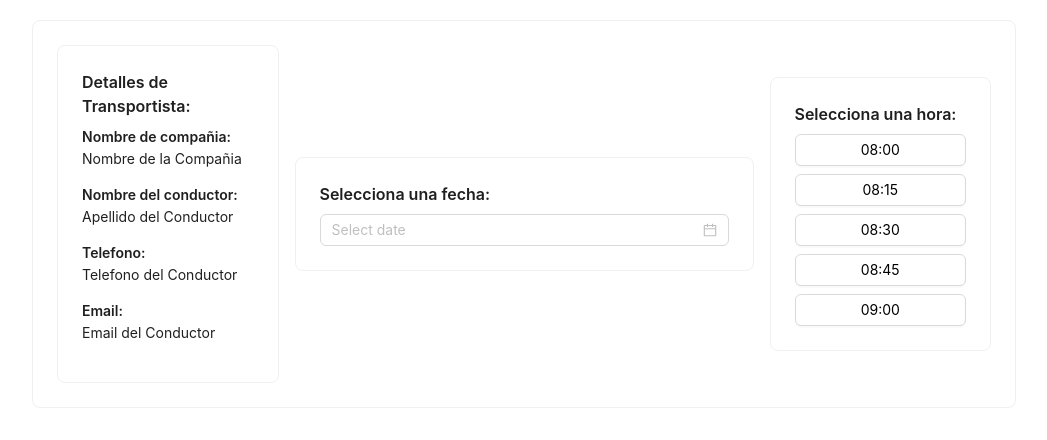
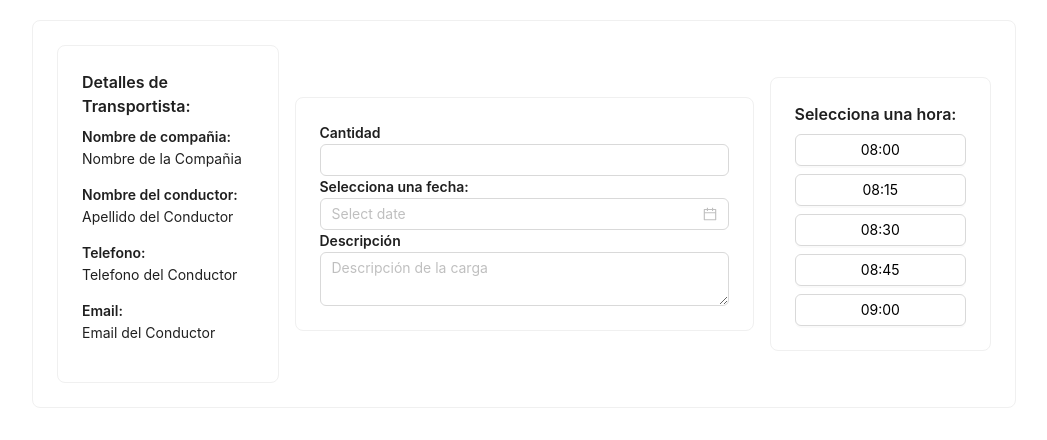
Before and after one commit to charlie2327/not-towing, a React (Create React App) app: page / in a window 1280 px wide. Shown: the top 440 px of the page, without its empty margins (116-1163 px from the left). Built offline with nearby package versions, Linux system fonts and the light colour scheme.

Commit message:
add input quantity and description

```diff
--- a/src/App.js
+++ b/src/App.js
@@ -1,6 +1,16 @@
-import './App.css';
+import "./App.css";
 import React, { useState } from "react";
-import { DatePicker, Button, Card, Typography, Space, Row, Col } from "antd";
+import {
+  DatePicker,
+  Button,
+  Card,
+  Typography,
+  Space,
+  Row,
+  Col,
+  Input,
+
+} from "antd";
 import dayjs, { Dayjs } from "dayjs";
 import "antd/dist/reset.css";
 
@@ -13,7 +23,7 @@ function App() {
   const [selectedTime, setSelectedTime] = useState(null);
 
   return (
-<div style={{ maxWidth: '80%', margin: "auto", padding: 20 }}>
+    <div style={{ maxWidth: "80%", margin: "auto", padding: 20 }}>
       <Card bordered>
         <Row gutter={16} align="middle">
           {/* Información de la Cita */}
@@ -29,23 +39,29 @@ function App() {
               <p>Telefono del Conductor</p>
               <Text strong> Email:</Text>
               <p>Email del Conductor</p>
-
-
-
             </Card>
           </Col>
 
           {/* Selección de Fecha */}
           <Col span={12}>
             <Card bordered>
-            <Title level={5}>Selecciona una fecha:</Title>
+              <Text strong>Cantidad</Text>
+              <Input type="number" />
+              <Text strong>Selecciona una fecha:</Text>
               <DatePicker
                 onChange={(date) => setSelectedDate(date)}
-              disabledDate={(current) => current && current < dayjs().startOf("day")}
+                disabledDate={(current) =>
+                  current && current < dayjs().startOf("day")
+                }
                 style={{ width: "100%" }}
                 format="DD/MM/YYYY"
               />
-            {/* agregar input de cantidad y descripcion */}
+              <Text strong>Descripción</Text>
+              <Input.TextArea
+                  type="textarea"
+
+                placeholder="Descripción de la carga"
+              />
             </Card>
           </Col>
 
@@ -79,7 +95,9 @@ function App() {
         {selectedDate && selectedTime && (
           <Card style={{ marginTop: 20, textAlign: "center" }}>
             <Text strong>Cita seleccionada:</Text>
-            <p>{selectedDate.format("DD/MM/YYYY")} a las {selectedTime}</p>
+            <p>
+              {selectedDate.format("DD/MM/YYYY")} a las {selectedTime}
+            </p>
             <Button type="primary">Confirmar Cita</Button>
           </Card>
         )}
```
Lines whose indentation alone changed are shown as unchanged.
